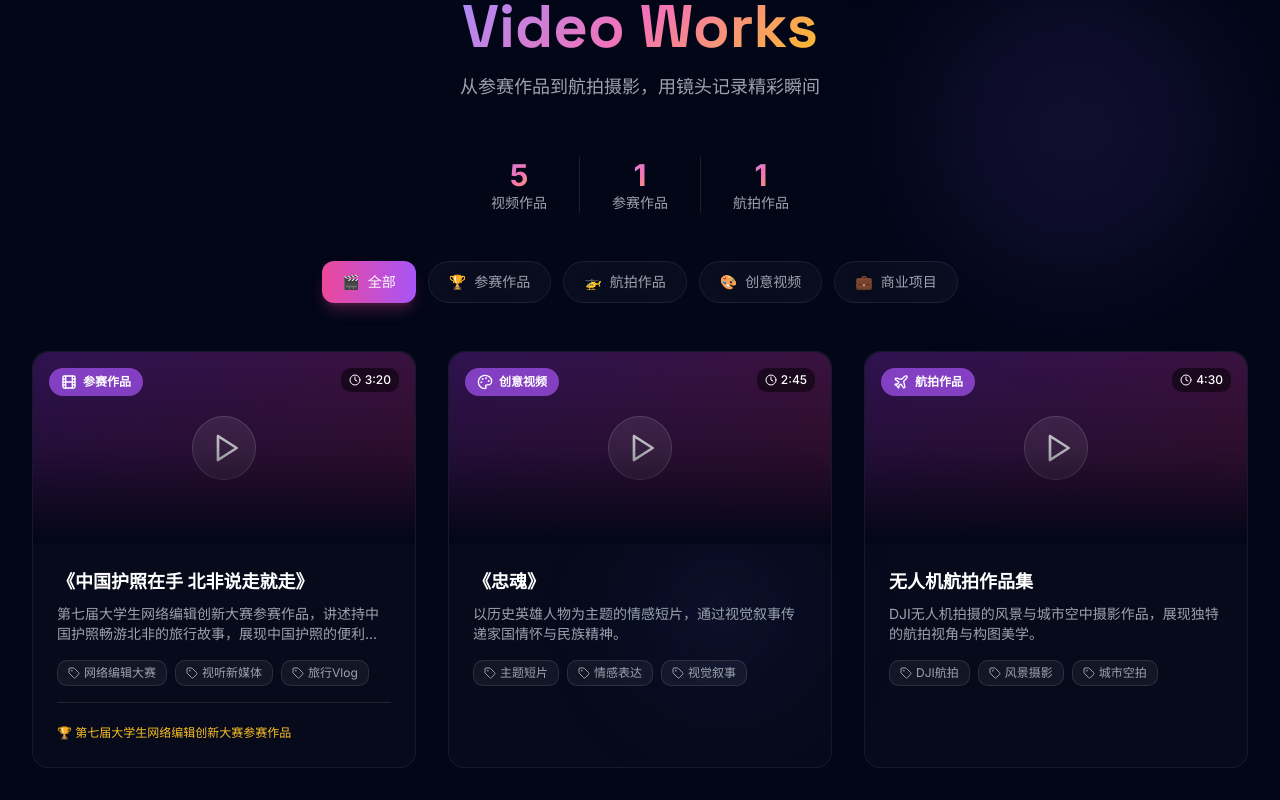
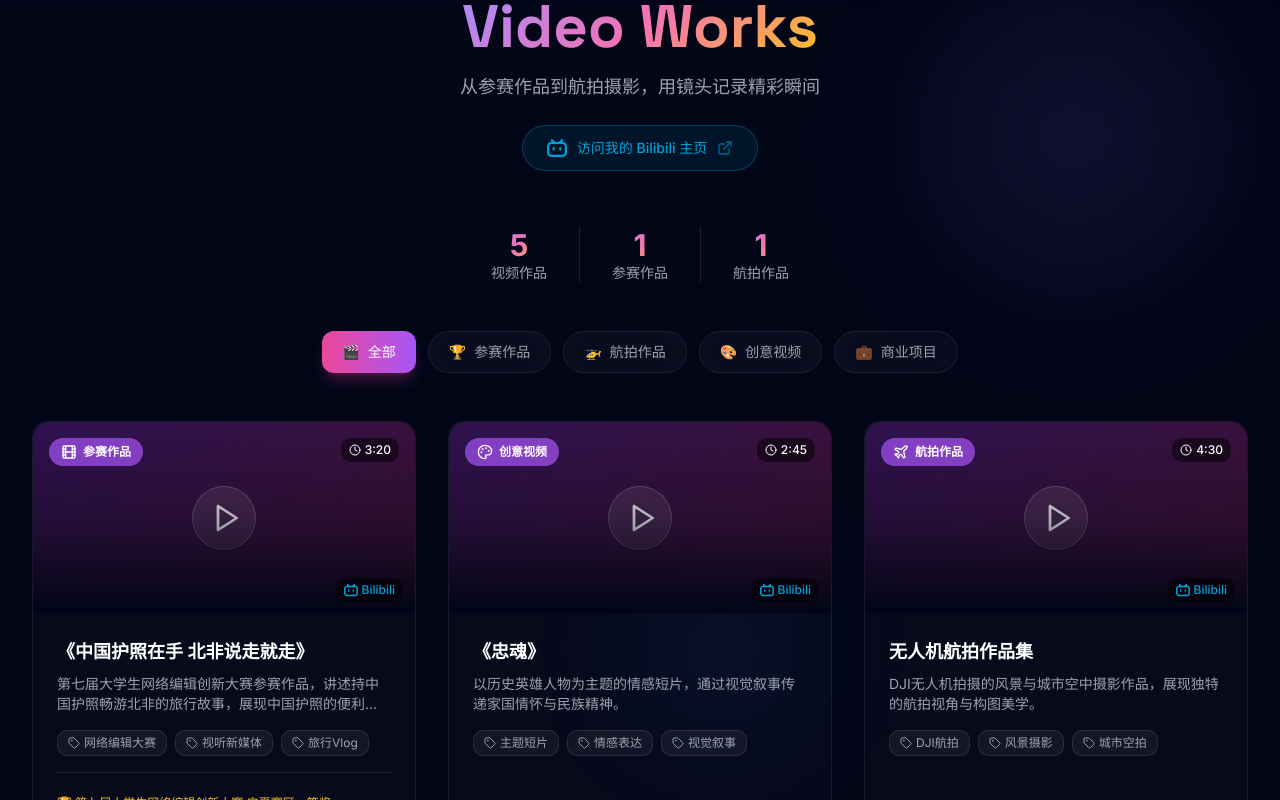
Before and after one commit to deangelispaolina36-ui/portfolio-website, a React (Vite) app: page / in a window 1280 px wide. Shown: the part 5420-6220 px from the top of the page. Built offline with nearby package versions, Linux system fonts and the light colour scheme.

Commit message:
"feat-add-bilibili-integration-to-video-section"

```diff
--- a/src/components/sections/VideoWorks.tsx
+++ b/src/components/sections/VideoWorks.tsx
@@ -1,8 +1,17 @@
 import { useState } from 'react';
 import { motion, AnimatePresence } from 'framer-motion';
-import { Video, Play, Clock, Tag, Film, Plane, Palette, Briefcase } from 'lucide-react';
+import { Video, Play, Clock, Tag, Film, Plane, Palette, Briefcase, ExternalLink } from 'lucide-react';
 import { AnimatedSection } from '../common';
-import { videoWorksData, videoCategories, videoStats, VideoWork } from '../../data/videos';
+import { videoWorksData, videoCategories, videoStats, bilibiliHome, VideoWork } from '../../data/videos';
+
+// B站SVG图标
+function BilibiliIcon({ className }: { className?: string }) {
+  return (
+    <svg className={className} viewBox="0 0 24 24" fill="currentColor">
+      <path d="M17.813 4.653h.854c1.51.054 2.769.578 3.773 1.574 1.004.995 1.524 2.249 1.56 3.76v7.36c-.036 1.51-.556 2.769-1.56 3.773s-2.262 1.524-3.773 1.56H5.333c-1.51-.036-2.769-.556-3.773-1.56S.036 18.858 0 17.347v-7.36c.036-1.511.556-2.765 1.56-3.76 1.004-.996 2.262-1.52 3.773-1.574h.774l-1.174-1.12a1.234 1.234 0 0 1-.373-.906c0-.356.124-.658.373-.907l.027-.027c.267-.249.573-.373.92-.373.347 0 .653.124.92.373L9.653 4.44c.071.071.134.142.187.213h4.267a.836.836 0 0 1 .16-.213l2.853-2.747c.267-.249.573-.373.92-.373.347 0 .662.151.929.4.267.249.391.551.391.907 0 .355-.124.657-.373.906zM5.333 7.24c-.746.018-1.373.276-1.88.773-.506.498-.769 1.13-.786 1.894v7.52c.017.764.28 1.395.786 1.893.507.498 1.134.756 1.88.773h13.334c.746-.017 1.373-.275 1.88-.773.506-.498.769-1.129.786-1.893v-7.52c-.017-.765-.28-1.396-.786-1.894-.507-.497-1.134-.755-1.88-.773zM8 11.107c.373 0 .684.124.933.373.25.249.383.569.4.96v1.173c-.017.391-.15.711-.4.96-.249.25-.56.374-.933.374s-.684-.125-.933-.374c-.25-.249-.383-.569-.4-.96V12.44c.017-.391.15-.711.4-.96.249-.249.56-.373.933-.373zm8 0c.373 0 .684.124.933.373.25.249.383.569.4.96v1.173c-.017.391-.15.711-.4.96-.249.25-.56.374-.933.374s-.684-.125-.933-.374c-.25-.249-.383-.569-.4-.96V12.44c.017-.391.15-.711.4-.96.249-.249.56-.373.933-.373z" />
+    </svg>
+  );
+}
 
 // 分类图标映射
 const categoryIcons: Record<string, React.ReactNode> = {
@@ -52,6 +61,14 @@ function VideoCard({ video, index, onClick }: { video: VideoWork; index: number;
             </div>
           )}
 
+          {/* B站标识 */}
+          {video.platform === 'bilibili' && (
+            <div className="absolute bottom-3 right-3 px-2 py-1 rounded-md text-xs font-medium text-[#00a1d6] backdrop-blur-md bg-black/50 flex items-center gap-1">
+              <BilibiliIcon className="w-3.5 h-3.5" />
+              Bilibili
+            </div>
+          )}
+
           {/* 悬停效果 */}
           <div className="absolute inset-0 bg-purple-500/20 opacity-0 group-hover:opacity-100 transition-opacity duration-300" />
         </div>
@@ -90,8 +107,14 @@ function VideoCard({ video, index, onClick }: { video: VideoWork; index: number;
   );
 }
 
-// 视频详情模态框
+// 视频详情模态框 - 支持跳转B站
 function VideoModal({ video, onClose }: { video: VideoWork; onClose: () => void }) {
+  const handleWatchOnBilibili = () => {
+    if (video.videoUrl) {
+      window.open(video.videoUrl, '_blank', 'noopener,noreferrer');
+    }
+  };
+
   return (
     <motion.div
       className="fixed inset-0 z-50 flex items-center justify-center p-4"
@@ -113,12 +136,18 @@ function VideoModal({ video, onClose }: { video: VideoWork; onClose: () => void
         exit={{ scale: 0.9, opacity: 0 }}
       >
         {/* 视频预览区 */}
-        <div className="relative aspect-video bg-gradient-to-br from-purple-900/50 to-pink-900/50 flex items-center justify-center">
+        <div
+          className="relative aspect-video bg-gradient-to-br from-purple-900/50 to-pink-900/50 flex items-center justify-center cursor-pointer group"
+          onClick={handleWatchOnBilibili}
+        >
           <div className="text-center">
-            <div className="w-20 h-20 rounded-full bg-white/10 backdrop-blur-md flex items-center justify-center mx-auto mb-4 border border-white/20">
-              <Play className="w-10 h-10 text-white ml-1" />
+            <div className="w-20 h-20 rounded-full bg-[#00a1d6]/20 backdrop-blur-md flex items-center justify-center mx-auto mb-4 border border-[#00a1d6]/40 group-hover:scale-110 group-hover:bg-[#00a1d6]/30 transition-all duration-300">
+              <BilibiliIcon className="w-10 h-10 text-[#00a1d6]" />
             </div>
-            <p className="text-gray-400 text-sm">视频预览功能即将上线</p>
+            <p className="text-gray-300 text-sm font-medium flex items-center gap-2 justify-center">
+              点击前往 Bilibili 观看
+              <ExternalLink className="w-4 h-4" />
+            </p>
           </div>
         </div>
 
@@ -144,12 +173,22 @@ function VideoModal({ video, onClose }: { video: VideoWork; onClose: () => void
             </div>
           )}
 
-          <button
-            onClick={onClose}
-            className="mt-6 w-full py-3 rounded-xl bg-white/10 hover:bg-white/20 transition-colors text-white font-medium"
-          >
-            关闭
-          </button>
+          <div className="mt-6 flex gap-3">
+            <button
+              onClick={handleWatchOnBilibili}
+              className="flex-1 py-3 rounded-xl bg-[#00a1d6] hover:bg-[#00b5e5] transition-colors text-white font-medium flex items-center justify-center gap-2"
+            >
+              <BilibiliIcon className="w-5 h-5" />
+              在 Bilibili 观看
+              <ExternalLink className="w-4 h-4" />
+            </button>
+            <button
+              onClick={onClose}
+              className="px-6 py-3 rounded-xl bg-white/10 hover:bg-white/20 transition-colors text-white font-medium"
+            >
+              关闭
+            </button>
+          </div>
         </div>
       </motion.div>
     </motion.div>
@@ -205,6 +244,26 @@ export function VideoWorks() {
             >
               从参赛作品到航拍摄影，用镜头记录精彩瞬间
             </motion.p>
+
+            {/* B站主页入口 */}
+            <motion.div
+              className="mt-6"
+              initial={{ opacity: 0, y: 20 }}
+              whileInView={{ opacity: 1, y: 0 }}
+              viewport={{ once: true }}
+              transition={{ delay: 0.25 }}
+            >
+              <a
+                href={bilibiliHome}
+                target="_blank"
+                rel="noopener noreferrer"
+                className="inline-flex items-center gap-2.5 px-6 py-3 rounded-full bg-[#00a1d6]/10 hover:bg-[#00a1d6]/20 border border-[#00a1d6]/30 hover:border-[#00a1d6]/50 text-[#00a1d6] font-medium text-sm transition-all duration-300 group"
+              >
+                <BilibiliIcon className="w-5 h-5" />
+                <span>访问我的 Bilibili 主页</span>
+                <ExternalLink className="w-4 h-4 opacity-60 group-hover:opacity-100 transition-opacity" />
+              </a>
+            </motion.div>
           </div>
 
           {/* 统计概览 */}
--- a/src/data/videos.ts
+++ b/src/data/videos.ts
@@ -13,6 +13,9 @@ export interface VideoWork {
   duration?: string;
 }
 
+// B站主页地址
+export const bilibiliHome = 'https://space.bilibili.com/1588534210';
+
 export const videoCategories = [
   { id: 'all', name: '全部', icon: '🎬' },
   { id: 'competition', name: '参赛作品', icon: '🏆' },
@@ -27,8 +30,10 @@ export const videoWorksData: VideoWork[] = [
     title: '《中国护照在手 北非说走就走》',
     category: 'competition',
     description: '第七届大学生网络编辑创新大赛参赛作品，讲述持中国护照畅游北非的旅行故事，展现中国护照的便利与国际影响力。',
+    videoUrl: bilibiliHome,
+    platform: 'bilibili',
     tags: ['网络编辑大赛', '视听新媒体', '旅行Vlog'],
-    award: '第七届大学生网络编辑创新大赛参赛作品',
+    award: '第七届大学生网络编辑创新大赛 宁夏赛区一等奖',
     date: '2024',
     duration: '3:20',
   },
@@ -37,6 +42,8 @@ export const videoWorksData: VideoWork[] = [
     title: '《忠魂》',
     category: 'creative',
     description: '以历史英雄人物为主题的情感短片，通过视觉叙事传递家国情怀与民族精神。',
+    videoUrl: bilibiliHome,
+    platform: 'bilibili',
     tags: ['主题短片', '情感表达', '视觉叙事'],
     date: '2024',
     duration: '2:45',
@@ -46,6 +53,8 @@ export const videoWorksData: VideoWork[] = [
     title: '无人机航拍作品集',
     category: 'aerial',
     description: 'DJI无人机拍摄的风景与城市空中摄影作品，展现独特的航拍视角与构图美学。',
+    videoUrl: bilibiliHome,
+    platform: 'bilibili',
     tags: ['DJI航拍', '风景摄影', '城市空拍'],
     date: '2024',
     duration: '4:30',
@@ -55,6 +64,8 @@ export const videoWorksData: VideoWork[] = [
     title: '年会视频',
     category: 'commercial',
     description: '企业年会活动视频制作，包含活动记录、精彩集锦与氛围渲染。',
+    videoUrl: bilibiliHome,
+    platform: 'bilibili',
     tags: ['活动记录', '企业宣传', '剪辑制作'],
     date: '2024',
     duration: '5:00',
@@ -64,6 +75,8 @@ export const videoWorksData: VideoWork[] = [
     title: '团队项目纪录片',
     category: 'creative',
     description: '团队协作项目的全程纪录，展现从策划到执行的完整过程。',
+    videoUrl: bilibiliHome,
+    platform: 'bilibili',
     tags: ['纪录片', '团队协作', 'Premiere'],
     date: '2024',
     duration: '6:15',
```
